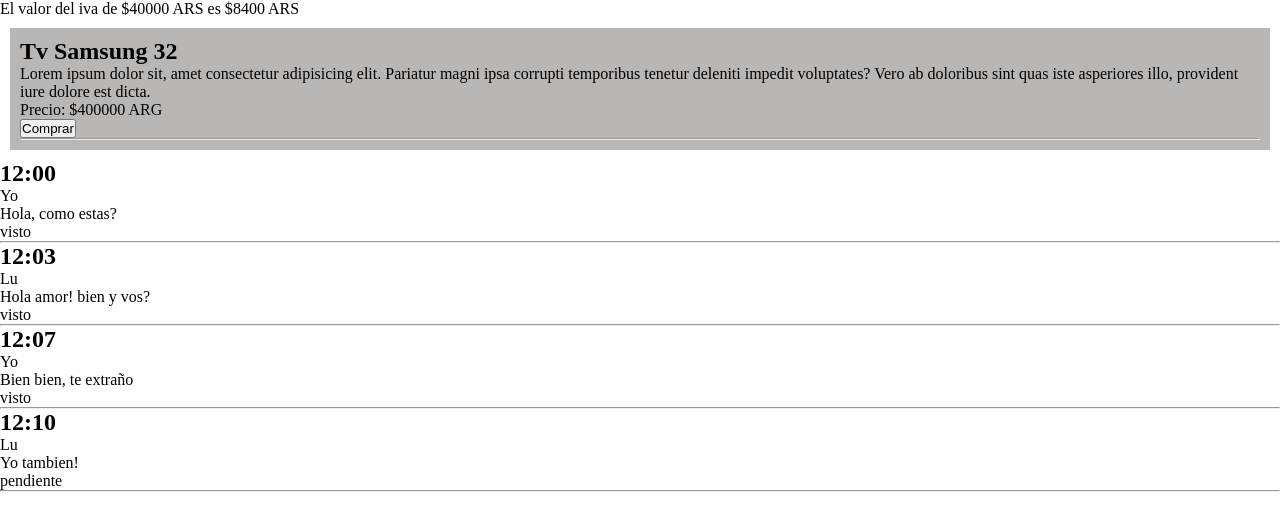
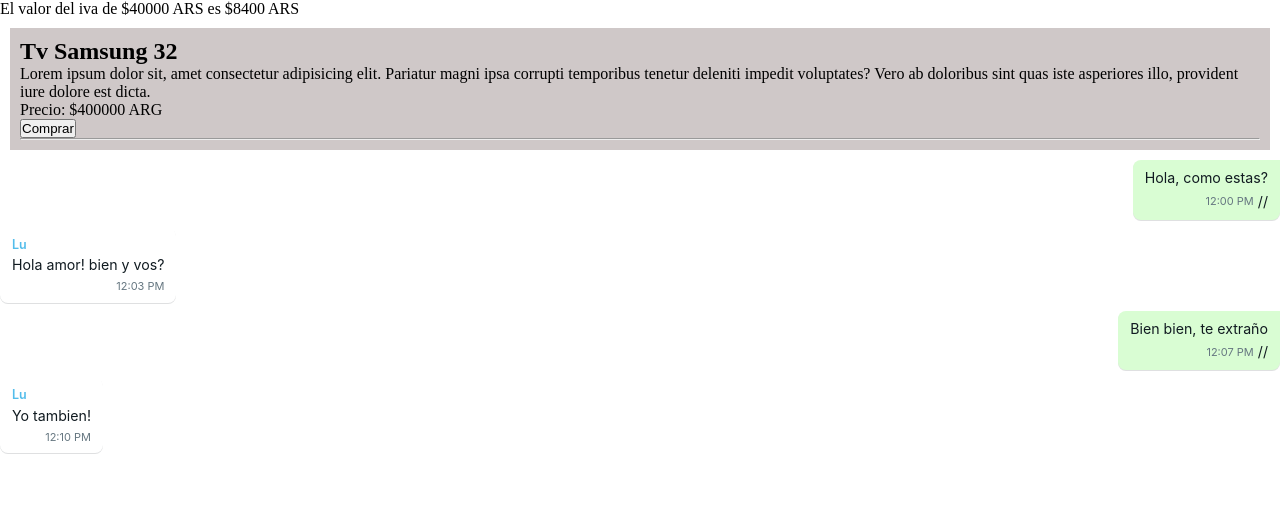
Before and after one commit to damianprida/Clase-20-react, a React (Vite) app: page / in a window 1280 px wide. Shown: the top 530 px of the page. Built offline with nearby package versions, Linux system fonts and the light colour scheme.

Commit message:
Clase-21

```diff
--- a/src/App.jsx
+++ b/src/App.jsx
@@ -14,28 +14,28 @@
       <ProductCard/>
       <div>
         <Message
-          fecha={"12:00"}
+          fecha={"12:00 PM"}
           autor={"Yo"}
           contenido={"Hola, como estas?"}
           estatus_envio={"visto"}
           />
         <Message
-          fecha={"12:03"}
+          fecha={"12:03 PM"}
           autor={"Lu"}
           contenido={"Hola amor! bien y vos?"}
-          estatus_envio={"visto"}
+          estatus_envio={"enviado"}
           />
         <Message
-          fecha={"12:07"}
+          fecha={"12:07 PM"}
           autor={"Yo"}
           contenido={"Bien bien, te extraño"}
           estatus_envio={"visto"}
           />
         <Message
-          fecha={"12:10"}
+          fecha={"12:10 PM"}
           autor={"Lu"}
           contenido={"Yo tambien!"}
-          estatus_envio={"pendiente"}
+          estatus_envio={"enviado"}
           />
       </div>
     </div>
--- /dev/null
+++ b/src/Components/Message/Message.css
@@ -0,0 +1,79 @@
+.contenedor-mensaje {
+    display: flex;
+    width: 100%;
+    margin-bottom: 8px;
+    box-sizing: border-box;
+}
+
+.mensaje-propio {
+    justify-content: flex-end;
+}
+
+.mensaje-recibido {
+    justify-content: flex-start;
+}
+
+.burbuja-mensaje {
+    max-width: 60%;
+    padding: 8px 12px;
+    border-radius: 8px;
+    font-family: -apple-system, BlinkMacSystemFont, "Segoe UI", Roboto, Helvetica, Arial, sans-serif;
+    font-size: 14.2px;
+    line-height: 1.4;
+    position: relative;
+    box-shadow: 0 1px 0.5px rgba(11, 20, 26, 0.13);
+}
+
+.mensaje-propio .burbuja-mensaje {
+    background-color: #d9fdd3;
+    color: #111b21;
+    border-top-right-radius: 0px;
+}
+
+.mensaje-recibido .burbuja-mensaje {
+    background-color: #ffffff;
+    color: #111b21;
+    border-top-left-radius: 0px;
+}
+
+.autor-mensaje {
+    display: block;
+    font-weight: 600;
+    font-size: 12.5px;
+    color: #53bdeb;
+    margin-bottom: 2px;
+}
+
+.contenido-mensaje {
+    margin: 0;
+    word-wrap: break-word;
+}
+
+.metadatos-mensaje {
+    display: flex;
+    align-items: center;
+    justify-content: flex-end;
+    gap: 4px;
+    margin-top: 4px;
+    float: right;
+    margin-left: 12px;
+}
+
+.hora-mensaje {
+    font-size: 11px;
+    color: #667781;
+}
+
+.doble-check {
+    font-size: 11px;
+    font-weight: bold;
+    letter-spacing: -1px;
+}
+
+.doble-check.leido {
+    color: #53bdeb;
+}
+
+.doble-check.enviado {
+    color: #8696a0;
+}
--- a/src/Components/Message/Message.jsx
+++ b/src/Components/Message/Message.jsx
@@ -1,12 +1,36 @@
-function Message(propiedades){
+import React from 'react';
+import './Message.css';
+
+function Message({estatus_envio, autor, contenido, fecha}) {
+
+
+    // Evaluo si el mensaje fue enviado por "Yo"
+    const esMio = autor === "Yo";
+
+
+    const esVisto = estatus_envio === "visto";
+
     return (
-        <div>
-            <h2>{propiedades.fecha}</h2>
-            <p>{propiedades.autor}</p>
-            <div>{propiedades.contenido}</div>
-            <div>{propiedades.estatus_envio}</div>
-            <hr />
+        <div className={"contenedor-mensaje " +  (esMio ? "mensaje-propio" : "mensaje-recibido")}>
+            <div className="burbuja-mensaje">
+                {/* Si no es mio, muestro el nombre del remitente arriba */}
+                {!esMio && <span className="autor-mensaje">{autor}</span>}
+
+                <p className="contenido-mensaje">{contenido}</p>
+
+                <div className="metadatos-mensaje">
+                    <span className="hora-mensaje">{fecha}</span>
+
+                    {/* Solo si es un mensaje propio muestro las barritas de estado */}
+                    {esMio && (
+                        <span className={'doble-check' + (esVisto ? "leido" : "enviado")}>
+                            //
+                        </span>
+                    )}
+                </div>
+            </div>
         </div>
-    )
+    );
 }
-export default Message
+
+export default Message;
--- a/src/Components/ProductCard/ProductCard.css
+++ b/src/Components/ProductCard/ProductCard.css
@@ -3,5 +3,5 @@
     border: 1px solidcolor #ccc;
     padding: 10px;
     margin: 10px;
-    background-color: rgb(185, 182, 182);
+    background-color: rgb(207, 200, 200);
 }
--- a/src/index.css
+++ b/src/index.css
@@ -3,3 +3,9 @@
     padding: 0;
     box-sizing: border-box;
 }
+
+.pantalla-chat {
+    background-color: #efeae2;
+    padding: 20px;
+    min-height: 400px;
+}
```
